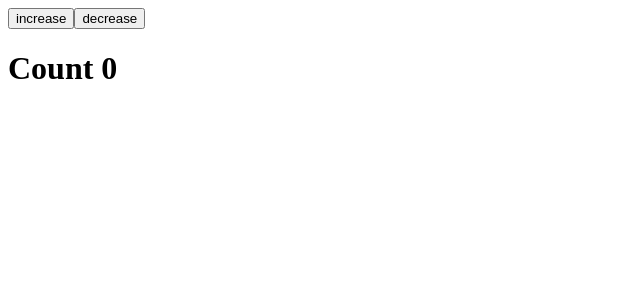
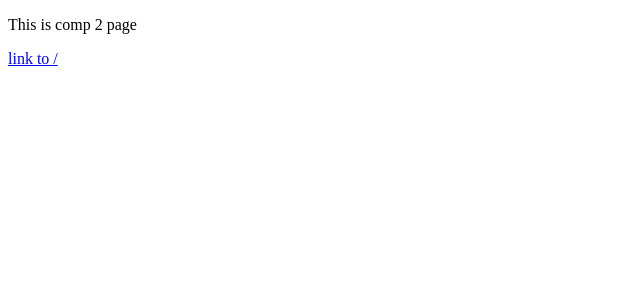
Before and after one commit to dsc-sookmyung/2021-02-React-Study, a React (Create React App) app: page /a in a window 1280 px wide. Shown: the top 300 px of the page, without its empty margins (0-640 px from the left). Built offline with nearby package versions, Linux system fonts and the light colour scheme.

Commit message:
react-router-dom

```diff
--- a/package.json
+++ b/package.json
@@ -8,6 +8,7 @@
     "@testing-library/user-event": "^12.8.3",
     "react": "^17.0.2",
     "react-dom": "^17.0.2",
+    "react-router-dom": "^5.3.0",
     "react-scripts": "4.0.3",
     "web-vitals": "^1.1.2"
   },
--- a/src/AddSub.js
+++ /dev/null
@@ -1,23 +0,0 @@
-import React, { useState } from "react";
-
-function AddSub(props){
-    const [num, setNum] = useState(props.num);
-
-    function increase(){
-        setNum(num + 1);
-    }
-
-    function decrease(){
-        setNum(num - 1);
-    }
-
-    return(
-        <div>
-            <button onClick={increase}>increase</button>
-            <button onClick={decrease}>decrease</button>
-            <h1>Count {num}</h1>
-        </div>
-    );
-}
-
-export default AddSub;
--- a/src/App.js
+++ b/src/App.js
@@ -1,11 +1,21 @@
-import React from 'react';
-import AddSub from './AddSub';
+import Main from './component/Main';
+import Page2 from './component/Page2'
+import { BrowserRouter, Route, Switch} from 'react-router-dom'
 
 function App() {
   return (
-    <div className="App">
-      <AddSub num={0} />
-    </div>
+    <BrowserRouter>
+      <div className="App">
+        <Switch>
+            <Route exact path="/">
+              <Main/>
+            </Route>
+            <Route path="/a">
+              <Page2 />
+            </Route>
+          </Switch>
+      </div>
+    </BrowserRouter>
   );
 }
 
--- /dev/null
+++ b/src/component/Main.js
@@ -0,0 +1,11 @@
+import { Link } from 'react-router-dom'
+
+export default function Main(){
+	return(
+		<>
+			<p>This is comp 1 page</p>
+			<Link to="/a">link to /a</Link>
+
+		</>
+	);
+}
--- /dev/null
+++ b/src/component/Page2.js
@@ -0,0 +1,11 @@
+import { Link } from 'react-router-dom'
+
+export default function Page2(){
+	return(
+		<>
+			<p>This is comp 2 page</p>
+			<Link to="/">link to /</Link>
+
+		</>
+	);
+}
```
Also changed, not shown: 1 other file (tests, documents, lock files or other folders).
